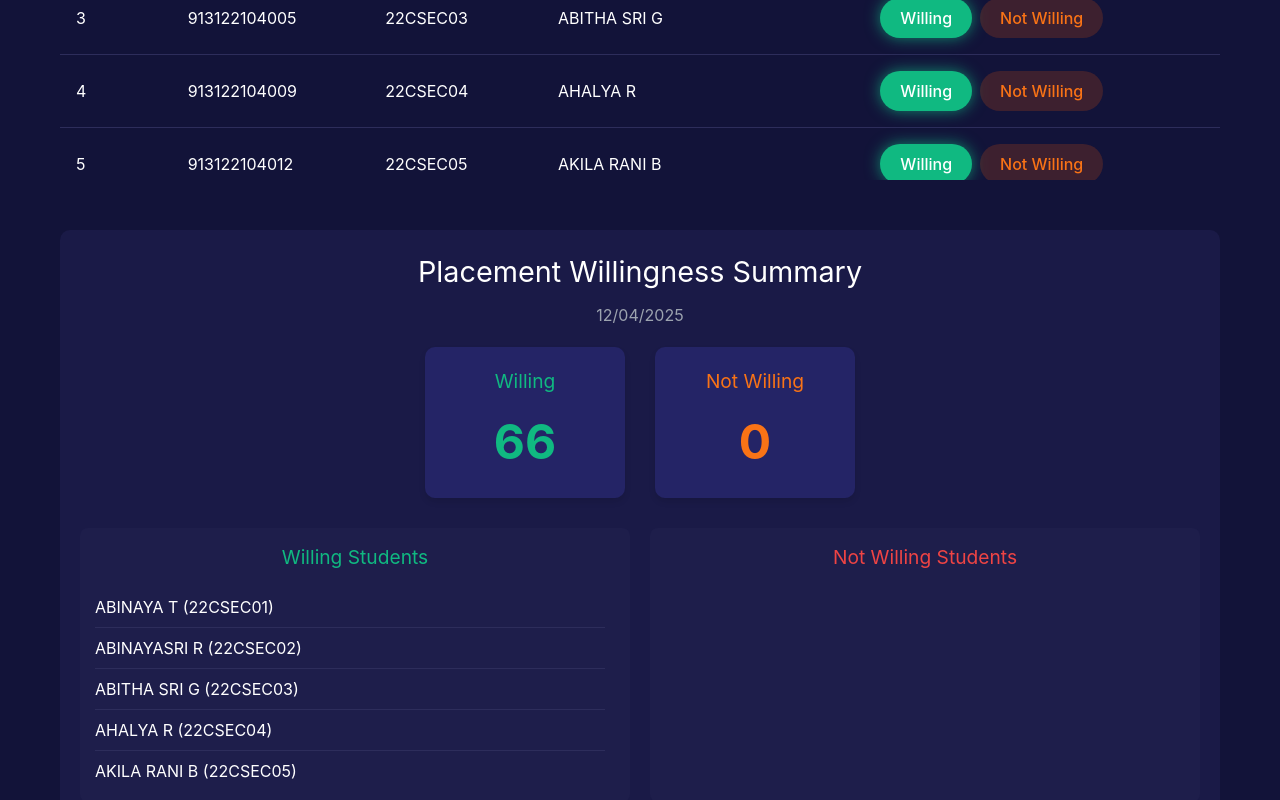
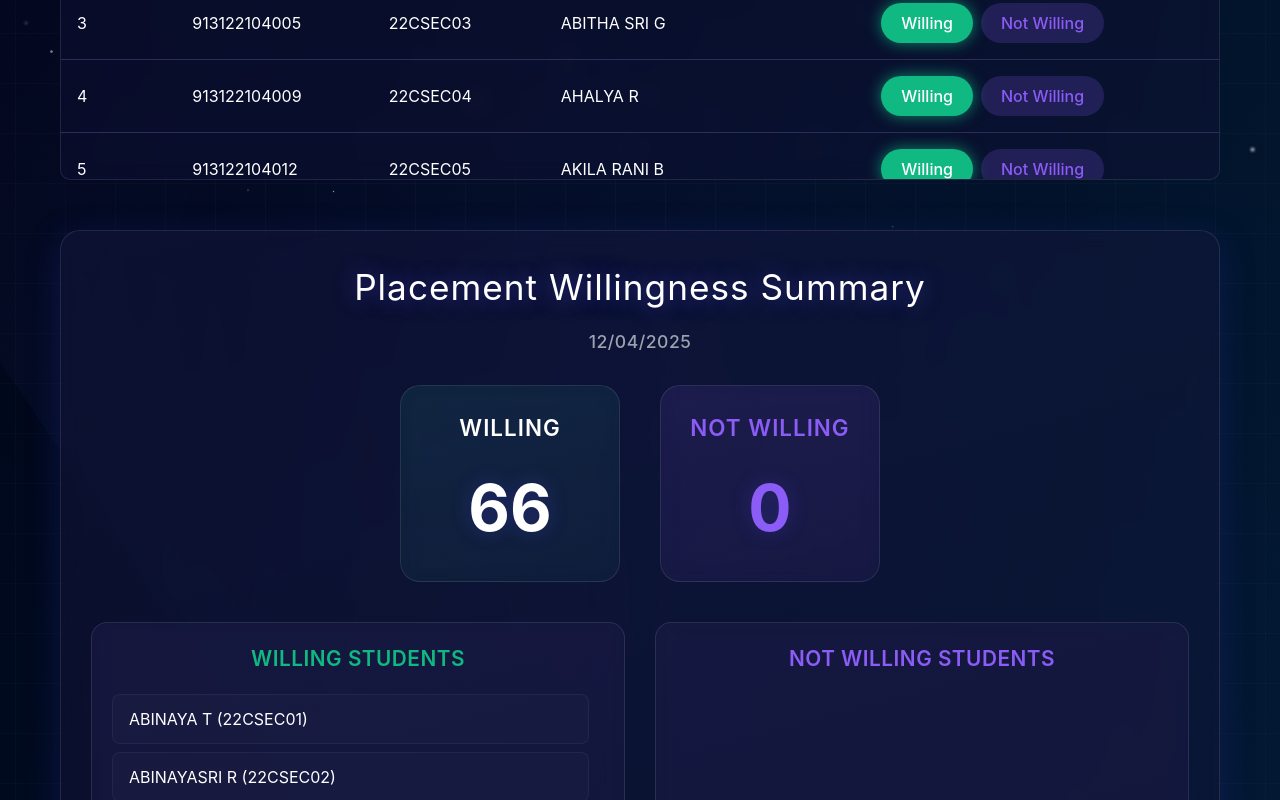
Before and after one commit to Santhozhh/placement-list-portal, a React (Vite) app: page / in a window 1280 px wide. Shown: the part 520-1320 px from the top of the page. Built offline with nearby package versions, Linux system fonts and the light colour scheme.

Commit message:
colorfull

```diff
--- a/src/App.css
+++ b/src/App.css
@@ -61,17 +61,18 @@ h1 {
   width: 100%;
   padding: 12px 20px 12px 50px;
   border-radius: 20px;
-  border: 1px solid #2d2d5b;
-  background-color: #1b1b41;
+  border: 1px solid rgba(255, 255, 255, 0.1);
+  background-color: rgba(27, 27, 65, 0.4);
+  backdrop-filter: blur(8px);
   color: white;
   font-size: 1rem;
   transition: all 0.3s ease;
 }
 
 .search-container input:focus {
-  border-color: #4f46e5;
-  box-shadow: 0 0 0 3px rgba(79, 70, 229, 0.3);
-  outline: none;
+  background-color: rgba(27, 27, 65, 0.6);
+  border-color: rgba(79, 70, 229, 0.6);
+  box-shadow: 0 0 0 3px rgba(79, 70, 229, 0.2);
 }
 
 .search-container svg {
@@ -85,7 +86,9 @@ h1 {
 .student-list {
   overflow-y: auto;
   overflow-x: auto;
-  background-color: #121339;
+  background-color: rgba(18, 19, 57, 0.4);
+  backdrop-filter: blur(10px);
+  border: 1px solid rgba(255, 255, 255, 0.1);
   border-radius: 10px;
   padding: 0;
   min-height: 300px;
@@ -105,22 +108,25 @@ thead {
   position: sticky;
   top: 0;
   z-index: 10;
-  background-color: #121339;
+  background-color: #0a0a1b;
+  border-bottom: 2px solid rgba(79, 70, 229, 0.3);
+  backdrop-filter: none;
 }
 
 th {
   padding: 16px;
   text-align: left;
   font-weight: 500;
-  color: #9ca3af;
-  background-color: #121339;
+  color: #ffffff;
+  background-color: #0a0a1b;
   position: sticky;
   top: 0;
-  box-shadow: 0 2px 0 #2d2d5b;
+  box-shadow: none;
+  letter-spacing: 0.5px;
 }
 
 tbody {
-  background-color: #121339;
+  background-color: transparent;
 }
 
 td {
@@ -129,21 +135,22 @@ td {
   border-bottom: 1px solid #2d2d5b;
 }
 
-/* Remove extra padding for first row */
+/* Ensure first row has proper spacing after header */
 tbody tr:first-child td {
-  padding-top: 16px;
+  padding-top: 20px;
 }
 
 tr {
   transition: background-color 0.3s, transform 0.2s;
   animation: slideInFromBottom 0.3s ease-in-out;
   animation-fill-mode: both;
+  border-bottom: 1px solid rgba(255, 255, 255, 0.05);
 }
 
 tr:hover {
-  background-color: #1e1e4b;
+  background-color: rgba(30, 30, 75, 0.4);
   transform: translateX(5px);
-
+  backdrop-filter: blur(5px);
 }
 
 button {
@@ -180,21 +187,21 @@ button {
 }
 
 .not-willing-btn {
-  background-color: rgba(234, 88, 12, 0.2);
-  color: #f97316;
+  background-color: rgba(139, 92, 246, 0.2);
+  color: #8b5cf6;
   border-radius: 20px;
   transition: all 0.3s ease;
 }
 
 .not-willing-btn:hover:not(.active) {
-  background-color: rgba(234, 88, 12, 0.3);
+  background-color: rgba(139, 92, 246, 0.3);
   transform: translateY(-2px);
 }
 
 .not-willing-btn.active {
-  background-color: #f97316;
+  background-color: #8b5cf6;
   color: white;
-  box-shadow: 0 0 15px rgba(234, 88, 12, 0.7);
+  box-shadow: 0 0 15px rgba(139, 92, 246, 0.7);
 }
 
 .header {
@@ -215,102 +222,193 @@ button {
 /* Summary Section Styles */
 .summary-section {
   margin-top: 30px;
-  background-color: #1a1a47;
-  border-radius: 10px;
-  padding: 20px;
+  background: linear-gradient(165deg, rgba(26, 26, 71, 0.4) 0%, rgba(20, 20, 55, 0.4) 100%);
+  backdrop-filter: blur(10px);
+  border: 1px solid rgba(255, 255, 255, 0.1);
+  border-radius: 20px;
+  padding: 30px;
   animation: fadeIn 1.3s ease-in-out;
+  box-shadow: 0 8px 32px 0 rgba(31, 38, 135, 0.37);
+  position: relative;
+  overflow: hidden;
+}
+
+.summary-section::before {
+  content: '';
+  position: absolute;
+  top: 0;
+  left: 0;
+  right: 0;
+  height: 1px;
+  background: linear-gradient(90deg,
+    transparent 0%,
+    rgba(79, 70, 229, 0.5) 50%,
+    transparent 100%
+  );
+  animation: shimmer 3s infinite;
+}
+
+@keyframes shimmer {
+  0% { transform: translateX(-100%); }
+  100% { transform: translateX(100%); }
 }
 
 .summary-section h2 {
   text-align: center;
-  font-size: 1.8rem;
-  margin-bottom: 10px;
+  font-size: 2.2rem;
+  margin-bottom: 15px;
   color: white;
+  text-shadow: 0 0 20px rgba(79, 70, 229, 0.5);
+  letter-spacing: 1px;
 }
 
 .summary-date {
   text-align: center;
-  font-size: 1rem;
+  font-size: 1.1rem;
   color: #9ca3af;
-  margin-bottom: 20px;
+  margin-bottom: 30px;
+  font-weight: 500;
+  letter-spacing: 0.5px;
 }
 
 .summary-counts {
   display: flex;
   justify-content: center;
-  gap: 30px;
-  margin-bottom: 30px;
+  gap: 40px;
+  margin-bottom: 40px;
+  perspective: 1000px;
 }
 
 .count-card {
-  background-color: #242466;
-  border-radius: 10px;
-  padding: 20px;
-  width: 200px;
+  background: linear-gradient(165deg,
+    rgba(36, 36, 102, 0.4) 0%,
+    rgba(28, 28, 80, 0.4) 100%
+  );
+  backdrop-filter: blur(8px);
+  border: 1px solid rgba(255, 255, 255, 0.1);
+  border-radius: 20px;
+  padding: 25px;
+  width: 220px;
   text-align: center;
-  box-shadow: 0 4px 6px rgba(0, 0, 0, 0.1);
-  transition: all 0.3s ease;
+  transition: all 0.5s ease;
+  transform-style: preserve-3d;
 }
 
 .count-card:hover {
-  transform: translateY(-5px);
-  box-shadow: 0 10px 20px rgba(0, 0, 0, 0.2);
+  transform: translateY(-10px) rotateX(10deg);
+  box-shadow: 0 15px 30px rgba(0, 0, 0, 0.3);
+  background: linear-gradient(165deg,
+    rgba(36, 36, 102, 0.6) 0%,
+    rgba(28, 28, 80, 0.6) 100%
+  );
 }
 
 .count-card h3 {
-  font-size: 1.2rem;
-  margin-bottom: 10px;
+  font-size: 1.4rem;
+  margin-bottom: 15px;
+  font-weight: 600;
+  text-transform: uppercase;
+  letter-spacing: 1px;
 }
 
 .count-card .count {
-  font-size: 3rem;
+  font-size: 4rem;
   font-weight: bold;
+  text-shadow: 0 0 20px rgba(79, 70, 229, 0.3);
+  animation: countPulse 2s infinite;
 }
 
-.count-card.willing h3 {
-  color: #10b981;
+@keyframes countPulse {
+  0%, 100% { transform: scale(1); }
+  50% { transform: scale(1.05); }
 }
 
-.count-card.willing .count {
-  color: #10b981;
+.count-card.willing {
+  background: linear-gradient(165deg,
+    rgba(16, 185, 129, 0.1) 0%,
+    rgba(16, 185, 129, 0.05) 100%
+  );
 }
 
-.count-card.not-willing h3 {
-  color: #f97316;
+.count-card.not-willing {
+  background: linear-gradient(165deg,
+    rgba(139, 92, 246, 0.1) 0%,
+    rgba(139, 92, 246, 0.05) 100%
+  );
 }
 
+.count-card.not-willing h3,
 .count-card.not-willing .count {
-  color: #f97316;
+  color: #8b5cf6;
 }
 
 .summary-lists {
   display: flex;
-  gap: 20px;
-  margin-top: 20px;
+  gap: 30px;
+  margin-top: 30px;
 }
 
 .summary-list {
   flex: 1;
-  background-color: #1e1e4b;
-  border-radius: 8px;
-  padding: 15px;
+  background: linear-gradient(165deg,
+    rgba(30, 30, 75, 0.4) 0%,
+    rgba(25, 25, 65, 0.4) 100%
+  );
+  backdrop-filter: blur(8px);
+  border: 1px solid rgba(255, 255, 255, 0.1);
+  border-radius: 16px;
+  padding: 20px;
+  transition: all 0.3s ease;
+}
+
+.summary-list:hover {
+  transform: translateY(-5px);
+  box-shadow: 0 10px 25px rgba(0, 0, 0, 0.2);
 }
 
 .summary-list h3 {
-  font-size: 1.2rem;
-  margin-bottom: 15px;
+  font-size: 1.3rem;
+  margin-bottom: 20px;
   text-align: center;
+  font-weight: 600;
+  letter-spacing: 0.5px;
+  text-transform: uppercase;
 }
 
 .name-list {
-  max-height: 200px;
+  max-height: 300px;
   overflow-y: auto;
-  padding-right: 10px;
+  padding-right: 15px;
+  scrollbar-width: thin;
+  scrollbar-color: rgba(79, 70, 229, 0.5) transparent;
+}
+
+.name-list::-webkit-scrollbar {
+  width: 6px;
+}
+
+.name-list::-webkit-scrollbar-track {
+  background: transparent;
+}
+
+.name-list::-webkit-scrollbar-thumb {
+  background-color: rgba(79, 70, 229, 0.5);
+  border-radius: 3px;
 }
 
 .name-item {
-  padding: 8px 0;
-  border-bottom: 1px solid #2d2d5b;
+  padding: 12px 16px;
+  margin-bottom: 8px;
+  border: 1px solid rgba(255, 255, 255, 0.05);
+  border-radius: 8px;
+  transition: all 0.3s ease;
+  background: rgba(255, 255, 255, 0.02);
+}
+
+.name-item:hover {
+  background: rgba(255, 255, 255, 0.05);
+  transform: translateX(8px);
+  border-color: rgba(79, 70, 229, 0.3);
 }
 
 .summary-list:first-child h3 {
@@ -318,7 +416,7 @@ button {
 }
 
 .summary-list:last-child h3 {
-  color: #ef4444;
+  color: #8b5cf6;
 }
 
 .download-container {
@@ -399,6 +497,13 @@ tr:nth-child(10) { animation-delay: 0.5s; }
   bottom: 0;
   pointer-events: none;
   z-index: 0;
+  background: radial-gradient(
+    800px circle at var(--mouse-x) var(--mouse-y),
+    rgba(79, 70, 229, 0.06),
+    rgba(79, 70, 229, 0.03) 40%,
+    transparent 80%
+  ) !important;
+  filter: blur(10px);
 }
 
 /* Toast notification */
@@ -409,7 +514,9 @@ tr:nth-child(10) { animation-delay: 0.5s; }
   transform: translateX(-50%);
   display: flex;
   align-items: center;
-  background-color: rgba(26, 27, 47, 0.95);
+  background-color: rgba(26, 27, 47, 0.8);
+  backdrop-filter: blur(10px);
+  border: 1px solid rgba(255, 255, 255, 0.1);
   border-radius: 12px;
   padding: 16px;
   box-shadow: 0 8px 25px rgba(0, 0, 0, 0.4);
@@ -670,3 +777,156 @@ tr:nth-child(10) { animation-delay: 0.5s; }
   color: #7c3aed;
   text-decoration: underline;
 }
+
+/* Enhanced Background Effects */
+.glitter-background {
+  position: relative;
+  min-height: 100vh;
+  background: linear-gradient(125deg, #000214 0%, #001933 100%);
+  overflow: hidden;
+}
+
+/* Animated gradient overlay */
+.glitter-background::after {
+  content: '';
+  position: fixed;
+  top: -50%;
+  left: -50%;
+  right: -50%;
+  bottom: -50%;
+  width: 200%;
+  height: 200%;
+  background: linear-gradient(
+    217deg,
+    rgba(79, 70, 229, 0.03),
+    rgba(79, 70, 229, 0) 70%
+  ), linear-gradient(
+    127deg,
+    rgba(139, 92, 246, 0.03),
+    rgba(139, 92, 246, 0) 70%
+  ), linear-gradient(
+    336deg,
+    rgba(16, 185, 129, 0.03),
+    rgba(16, 185, 129, 0) 70%
+  );
+  z-index: 0;
+  animation: gradientShimmer 15s ease infinite;
+  transform-origin: center center;
+  pointer-events: none;
+}
+
+@keyframes gradientShimmer {
+  0% { transform: rotate(0deg); }
+  100% { transform: rotate(360deg); }
+}
+
+/* Shimmering stars */
+.star {
+  position: fixed;
+  width: 2px;
+  height: 2px;
+  background: white;
+  border-radius: 50%;
+  animation: twinkle var(--duration) ease-in-out infinite;
+  opacity: 0;
+}
+
+.star::after {
+  content: '';
+  position: absolute;
+  top: 0;
+  left: 0;
+  width: 100%;
+  height: 100%;
+  border-radius: 50%;
+  background: inherit;
+  filter: blur(1px);
+}
+
+@keyframes twinkle {
+  0%, 100% { opacity: 0; transform: scale(0.3); }
+  50% { opacity: 0.8; transform: scale(1); }
+}
+
+/* Enhanced grid lines with glow */
+.glitter-background::before {
+  content: '';
+  position: absolute;
+  top: 0;
+  left: 0;
+  right: 0;
+  bottom: 0;
+  background-image:
+    linear-gradient(rgba(255, 255, 255, 0.03) 1px, transparent 1px),
+    linear-gradient(90deg, rgba(255, 255, 255, 0.03) 1px, transparent 1px),
+    radial-gradient(circle at 50% 50%, rgba(79, 70, 229, 0.05) 0%, transparent 50%);
+  background-size: 50px 50px, 50px 50px, 100% 100%;
+  background-position: center center;
+  pointer-events: none;
+  animation: gridPulse 8s ease infinite;
+}
+
+@keyframes gridPulse {
+  0%, 100% { opacity: 0.5; }
+  50% { opacity: 1; }
+}
+
+/* Enhanced light effect */
+.light-effect {
+  position: absolute;
+  border-radius: 50%;
+  pointer-events: none;
+  mix-blend-mode: screen;
+  animation: float 8s infinite ease-in-out;
+  filter: blur(40px);
+}
+
+.light-effect:nth-child(1) {
+  width: 400px;
+  height: 400px;
+  background: radial-gradient(circle,
+    rgba(79, 70, 229, 0.15) 0%,
+    rgba(79, 70, 229, 0.05) 40%,
+    transparent 70%
+  );
+  top: 20%;
+  left: 25%;
+  animation-delay: 0s;
+}
+
+.light-effect:nth-child(2) {
+  width: 350px;
+  height: 350px;
+  background: radial-gradient(circle,
+    rgba(139, 92, 246, 0.15) 0%,
+    rgba(139, 92, 246, 0.05) 40%,
+    transparent 70%
+  );
+  top: 60%;
+  left: 70%;
+  animation-delay: -3s;
+}
+
+.light-effect:nth-child(3) {
+  width: 300px;
+  height: 300px;
+  background: radial-gradient(circle,
+    rgba(16, 185, 129, 0.1) 0%,
+    rgba(16, 185, 129, 0.05) 40%,
+    transparent 70%
+  );
+  top: 40%;
+  left: 50%;
+  animation-delay: -5s;
+}
+
+@keyframes float {
+  0%, 100% {
+    transform: translate(0, 0) scale(1);
+    opacity: 0.8;
+  }
+  50% {
+    transform: translate(30px, -30px) scale(1.1);
+    opacity: 1;
+  }
+}
--- a/src/HOME.tsx
+++ b/src/HOME.tsx
@@ -3,6 +3,44 @@ import { motion, AnimatePresence } from 'framer-motion'
 import './App.css'
 import studentData from './III-c_list.json'
 import * as XLSX from 'xlsx'
+
+const countAnimation = {
+  hidden: { scale: 0, opacity: 0 },
+  visible: {
+    scale: 1,
+    opacity: 1,
+    transition: {
+      type: "spring",
+      stiffness: 100,
+      damping: 10,
+      duration: 0.8
+    }
+  }
+};
+
+const cardAnimation = {
+  hidden: { y: 20, opacity: 0 },
+  visible: {
+    y: 0,
+    opacity: 1,
+    transition: {
+      type: "spring",
+      stiffness: 100,
+      damping: 15
+    }
+  }
+};
+
+const listAnimation = {
+  hidden: { opacity: 0, x: -20 },
+  visible: {
+    opacity: 1,
+    x: 0,
+    transition: {
+      duration: 0.5
+    }
+  }
+};
 
 function HOME() {
   const [students, _setStudents] = useState(studentData)
@@ -24,14 +62,18 @@ function HOME() {
   // Track mouse position for spotlight effect
   useEffect(() => {
     const handleMouseMove = (e: MouseEvent) => {
-      setMousePosition({ x: e.clientX, y: e.clientY })
+      const spotlightEffect = document.querySelector('.spotlight-effect') as HTMLElement;
+      if (spotlightEffect) {
+        spotlightEffect.style.setProperty('--mouse-x', `${e.clientX}px`);
+        spotlightEffect.style.setProperty('--mouse-y', `${e.clientY}px`);
+      }
     }
 
-    window.addEventListener('mousemove', handleMouseMove)
+    window.addEventListener('mousemove', handleMouseMove);
     return () => {
-      window.removeEventListener('mousemove', handleMouseMove)
+      window.removeEventListener('mousemove', handleMouseMove);
     }
-  }, [])
+  }, []);
 
   // Set all students to willing by default
   useEffect(() => {
@@ -139,14 +181,40 @@ ${notWillingStudents.map(student => `${student["SI. NO"]}. ${student.NAME} (${st
   }
 
   return (
+    <div className="glitter-background">
+      {/* Shimmering stars */}
+      {[...Array(100)].map((_, i) => {
+        const size = Math.random() * 2 + 1; // Random size between 1-3px
+        const duration = 2 + Math.random() * 4; // Random duration between 2-6s
+        const delay = Math.random() * 5; // Random delay between 0-5s
+        const opacity = 0.1 + Math.random() * 0.7; // Random base opacity
+
+        return (
+          <div
+            key={i}
+            className="star"
+            style={{
+              left: `${Math.random() * 100}%`,
+              top: `${Math.random() * 100}%`,
+              width: `${size}px`,
+              height: `${size}px`,
+              opacity: opacity,
+              '--duration': `${duration}s`,
+              animationDelay: `${delay}s`,
+              filter: `blur(${size > 2 ? 1 : 0}px)`
+            } as React.CSSProperties}
+          />
+        );
+      })}
+
+      {/* Light effects */}
+      <div className="light-effect"></div>
+      <div className="light-effect"></div>
+      <div className="light-effect"></div>
+
       <div className="container">
         {/* Spotlight effect overlay */}
-      <div
-        className="spotlight-effect"
-        style={{
-          background: `radial-gradient(600px circle at ${mousePosition.x}px ${mousePosition.y}px, rgba(79, 70, 229, 0.1), transparent 40%)`,
-        }}
-      />
+        <div className="spotlight-effect" />
 
         {/* Toast notification */}
         <AnimatePresence>
@@ -293,15 +361,14 @@ ${notWillingStudents.map(student => `${student["SI. NO"]}. ${student.NAME} (${st
 
         <motion.div
           className="summary-section"
-        ref={summaryRef}
           initial={{ opacity: 0, y: 30 }}
           animate={{ opacity: 1, y: 0 }}
-        transition={{ duration: 0.8, delay: 1 }}
+          transition={{ duration: 0.8, delay: 0.3 }}
         >
           <motion.h2
-          initial={{ opacity: 0 }}
-          animate={{ opacity: 1 }}
-          transition={{ delay: 1.2 }}
+            initial={{ opacity: 0, y: -20 }}
+            animate={{ opacity: 1, y: 0 }}
+            transition={{ duration: 0.5, delay: 0.5 }}
           >
             Placement Willingness Summary
           </motion.h2>
@@ -310,7 +377,7 @@ ${notWillingStudents.map(student => `${student["SI. NO"]}. ${student.NAME} (${st
             className="summary-date"
             initial={{ opacity: 0 }}
             animate={{ opacity: 1 }}
-          transition={{ delay: 1.3 }}
+            transition={{ duration: 0.5, delay: 0.6 }}
           >
             {formattedDate}
           </motion.div>
@@ -318,34 +385,47 @@ ${notWillingStudents.map(student => `${student["SI. NO"]}. ${student.NAME} (${st
           <div className="summary-counts">
             <motion.div
               className="count-card willing"
-            initial={{ opacity: 0, scale: 0.8 }}
-            animate={{ opacity: 1, scale: 1 }}
-            transition={{ duration: 0.6, delay: 1.4 }}
-            whileHover={{ y: -8, boxShadow: "0 10px 25px rgba(0, 0, 0, 0.2)" }}
+              variants={cardAnimation}
+              initial="hidden"
+              animate="visible"
+              transition={{ delay: 0.7 }}
+              whileHover={{
+                scale: 1.05,
+                rotateX: 10,
+                boxShadow: "0 20px 30px rgba(0,0,0,0.2)"
+              }}
             >
               <h3>Willing</h3>
               <motion.div
                 className="count"
-              initial={{ opacity: 0 }}
-              animate={{ opacity: 1 }}
-              transition={{ delay: 1.6 }}
+                variants={countAnimation}
+                initial="hidden"
+                animate="visible"
+                transition={{ delay: 1 }}
               >
                 {willingCount}
               </motion.div>
             </motion.div>
+
             <motion.div
               className="count-card not-willing"
-            initial={{ opacity: 0, scale: 0.8 }}
-            animate={{ opacity: 1, scale: 1 }}
-            transition={{ duration: 0.6, delay: 1.5 }}
-            whileHover={{ y: -8, boxShadow: "0 10px 25px rgba(0, 0, 0, 0.2)" }}
+              variants={cardAnimation}
+              initial="hidden"
+              animate="visible"
+              transition={{ delay: 0.8 }}
+              whileHover={{
+                scale: 1.05,
+                rotateX: 10,
+                boxShadow: "0 20px 30px rgba(0,0,0,0.2)"
+              }}
             >
               <h3>Not Willing</h3>
               <motion.div
                 className="count"
-              initial={{ opacity: 0 }}
-              animate={{ opacity: 1 }}
-              transition={{ delay: 1.7 }}
+                variants={countAnimation}
+                initial="hidden"
+                animate="visible"
+                transition={{ delay: 1.1 }}
               >
                 {notWillingCount}
               </motion.div>
@@ -356,7 +436,7 @@ ${notWillingStudents.map(student => `${student["SI. NO"]}. ${student.NAME} (${st
             className="summary-lists"
             initial={{ opacity: 0, y: 20 }}
             animate={{ opacity: 1, y: 0 }}
-          transition={{ duration: 0.6, delay: 1.8 }}
+            transition={{ duration: 0.5, delay: 1.2 }}
           >
             <div className="summary-list">
               <h3>Willing Students</h3>
@@ -365,16 +445,22 @@ ${notWillingStudents.map(student => `${student["SI. NO"]}. ${student.NAME} (${st
                   <motion.div
                     key={student.REGNO}
                     className="name-item"
-                  initial={{ opacity: 0, x: -10 }}
-                  animate={{ opacity: 1, x: 0 }}
-                  transition={{ duration: 0.3, delay: 2 + (index * 0.03) }}
-                  whileHover={{ x: 5, backgroundColor: "rgba(16, 185, 129, 0.1)" }}
+                    variants={listAnimation}
+                    initial="hidden"
+                    animate="visible"
+                    transition={{ delay: 1.3 + index * 0.05 }}
+                    whileHover={{
+                      x: 8,
+                      backgroundColor: "rgba(255,255,255,0.05)",
+                      borderColor: "rgba(79, 70, 229, 0.3)"
+                    }}
                   >
                     {student.NAME} ({student["ROLL NO"]})
                   </motion.div>
                 ))}
               </div>
             </div>
+
             <div className="summary-list">
               <h3>Not Willing Students</h3>
               <div className="name-list">
@@ -382,10 +468,15 @@ ${notWillingStudents.map(student => `${student["SI. NO"]}. ${student.NAME} (${st
                   <motion.div
                     key={student.REGNO}
                     className="name-item"
-                  initial={{ opacity: 0, x: -10 }}
-                  animate={{ opacity: 1, x: 0 }}
-                  transition={{ duration: 0.3, delay: 2 + (index * 0.03) }}
-                  whileHover={{ x: 5, backgroundColor: "rgba(234, 88, 12, 0.1)" }}
+                    variants={listAnimation}
+                    initial="hidden"
+                    animate="visible"
+                    transition={{ delay: 1.3 + index * 0.05 }}
+                    whileHover={{
+                      x: 8,
+                      backgroundColor: "rgba(255,255,255,0.05)",
+                      borderColor: "rgba(239, 68, 68, 0.3)"
+                    }}
                   >
                     {student.NAME} ({student["ROLL NO"]})
                   </motion.div>
@@ -442,6 +533,7 @@ ${notWillingStudents.map(student => `${student["SI. NO"]}. ${student.NAME} (${st
           </motion.div>
         </motion.div>
       </div>
+    </div>
   )
 }
 
```
Lines whose indentation alone changed are shown as unchanged.
